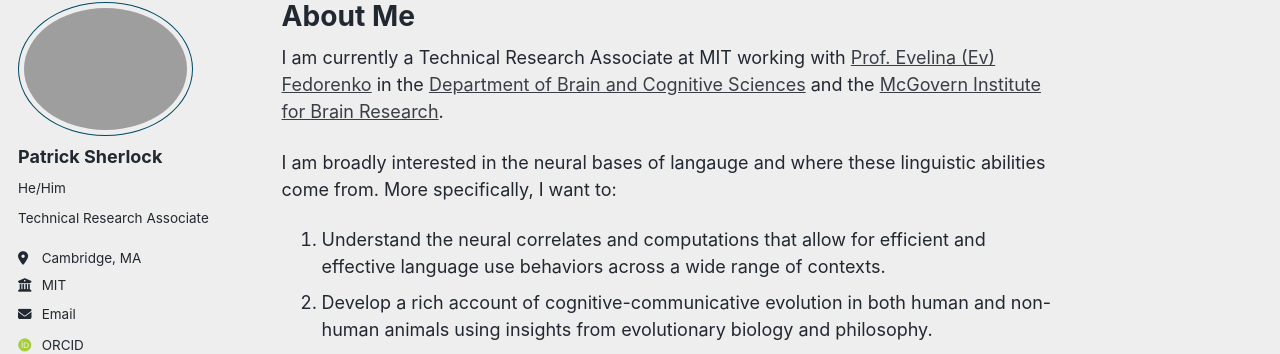
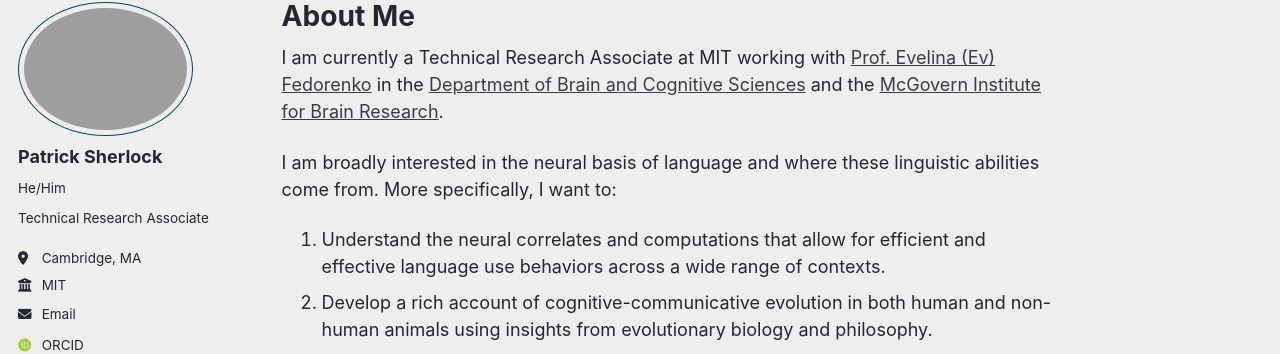
Before and after one commit to patricksherlock/patricksherlock.github.io, a Jekyll site: the page built from _pages/about.md, in a window 1280 px wide and 1273 px high. Shown: the part 97-451 px from the top of the window. Built offline with Jekyll 4.4.1, drawn with Linux system fonts in a browser that asks for light colours; some web fonts are replaced; a script that is not in the unit is left out.

Commit message:
Update about.md

```diff
--- a/_pages/about.md
+++ b/_pages/about.md
@@ -10,7 +10,7 @@ redirect_from:
 
 I am currently a Technical Research Associate at MIT working with [Prof. Evelina (Ev) Fedorenko](https://evlab.mit.edu/) in the [Department of Brain and Cognitive Sciences](https://bcs.mit.edu/) and the [McGovern Institute for Brain Research](https://mcgovern.mit.edu/).
 
-I am broadly interested in the neural bases of langauge and where these linguistic abilities come from. More specifically, I want to:
+I am broadly interested in the neural basis of language and where these linguistic abilities come from. More specifically, I want to:
 
 1. Understand the neural correlates and computations that allow for efficient and effective language use behaviors across a wide range of contexts.
 2. Develop a rich account of cognitive-communicative evolution in both human and non-human animals using insights from evolutionary biology and philosophy.
```
